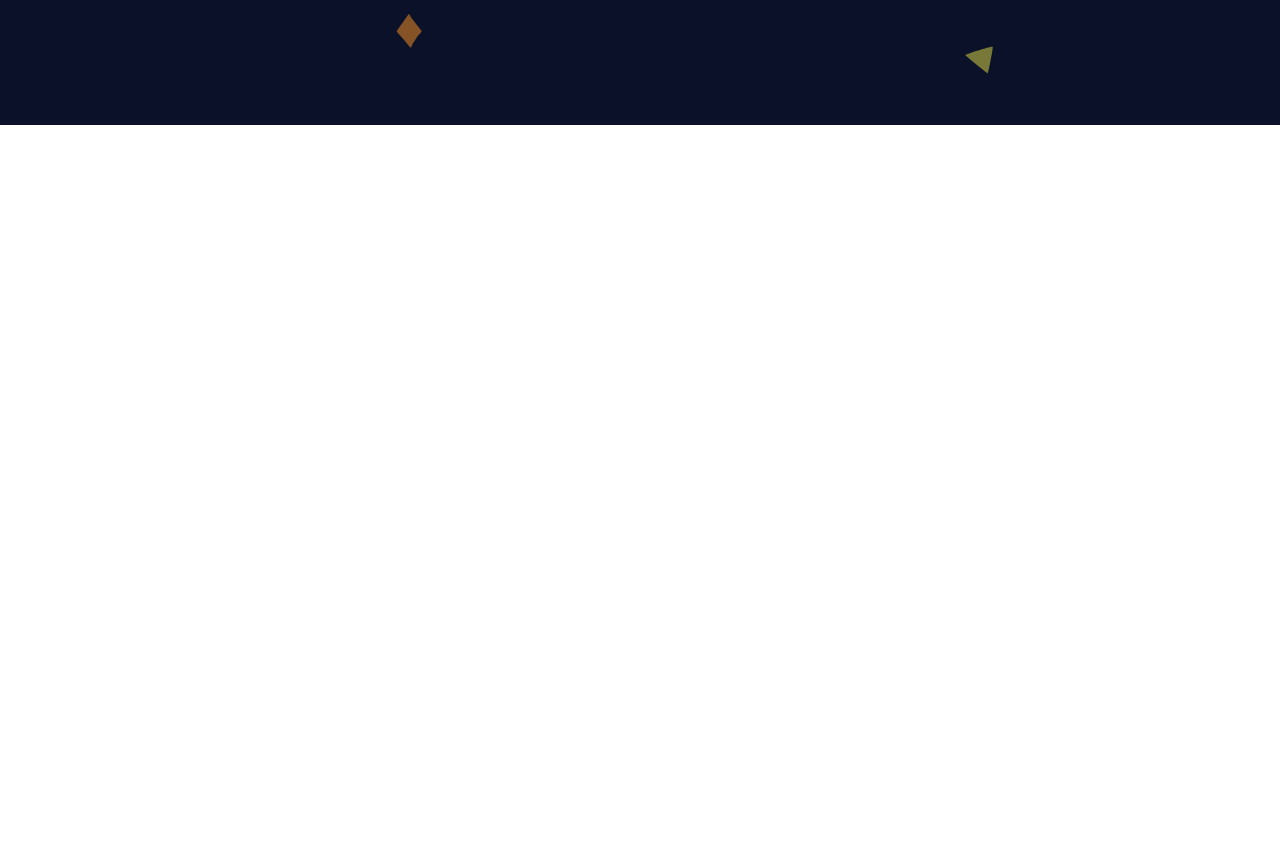
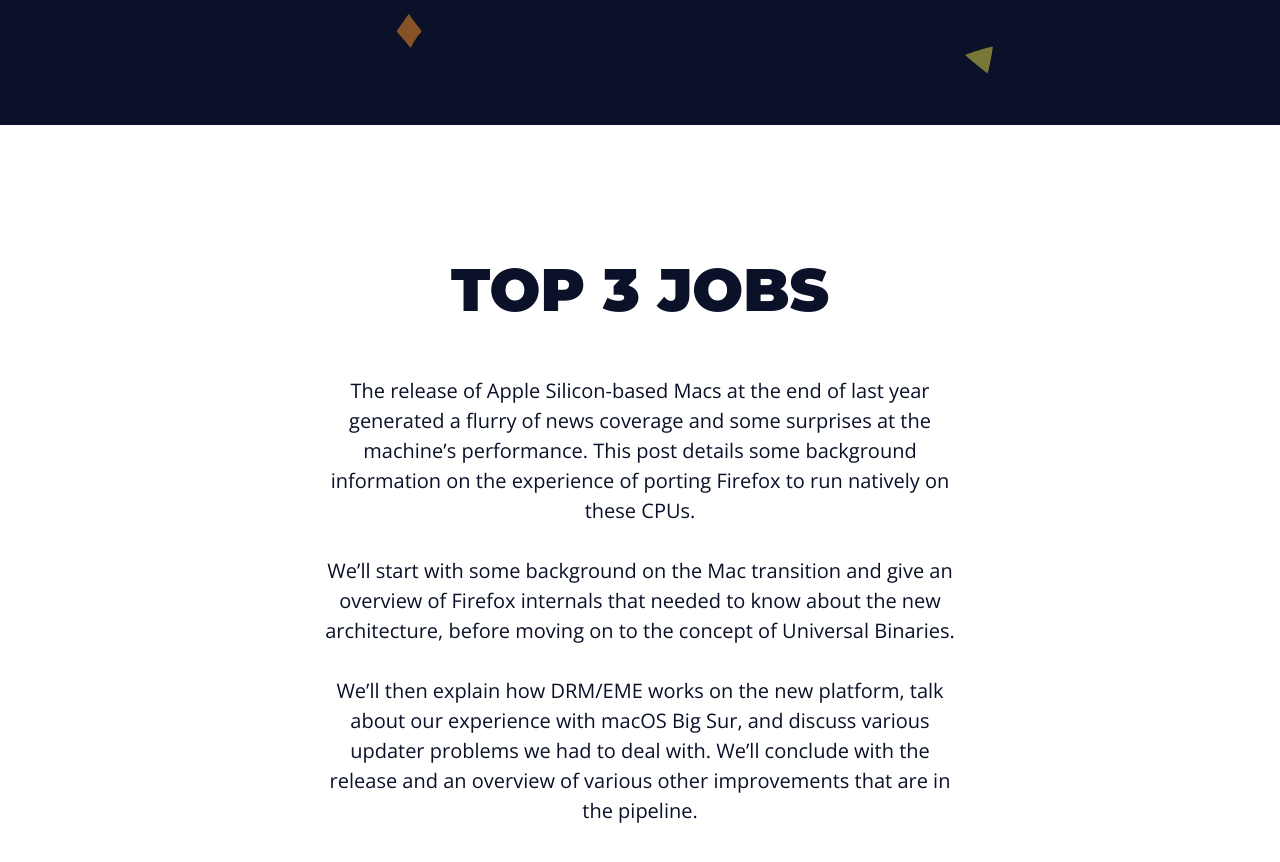
Before and after one commit to RafaelXSBR/AulaJS, a plain HTML site: page landing/index.html in a window 1280 px wide. Shown: the part 800-1662 px from the top of the page. Drawn offline with nearby package versions, Linux system fonts and the light colour scheme.

Commit message:
acrecentado conteudos

```diff
--- a/landing/assests/css/classes.css
+++ b/landing/assests/css/classes.css
@@ -6,6 +6,7 @@
 }
 .white-bg {
   background: var(--white-color);
+  color: var(--primary-color);
 }
 .main-content {
   max-width: 120rem;
--- a/landing/assests/css/elements.css
+++ b/landing/assests/css/elements.css
@@ -4,6 +4,7 @@
 }
 html {
   font-size: 62.5%;
+  scroll-behavior: smooth;
 }
 body {
   font-family: 'Open Sans', sans-serif;
@@ -24,7 +25,10 @@ h1 {
   text-transform: uppercase;
 }
 h2 {
-  font-size: 5.5rem;
+    font-size: 6rem;
+    margin-bottom: 5rem;
+    text-transform: uppercase;
+    line-height: 1.2;
 }
 h3 {
   font-size: 5rem;
@@ -41,3 +45,7 @@ h6 {
 a {
   text-decoration: none;
 }
+
+p {
+  margin-bottom: 3rem;
+}
--- a/landing/assests/css/styles.css
+++ b/landing/assests/css/styles.css
@@ -19,14 +19,18 @@
     justify-content: center;
 }
 
-.intro-text-content h2 {
-    font-size: 8rem;
-    margin-bottom: 5rem;
-    text-transform: uppercase;
-    line-height: 1.2;
-}
 
 .intro-img img {
     max-width: 100%;
     height: auto;
 }
+
+.top3-content {
+    max-width: 64rem;
+    display: flex;
+    flex-flow: column wrap;
+    justify-content: center;
+    height: 100vh;
+    text-align: center;
+
+}
--- a/landing/index.html
+++ b/landing/index.html
@@ -25,8 +25,8 @@
             </h1>
             <nav>
                 <ul>
-                    <li><a href="#">intro</a></li>
-                    <li><a href="#">top 3</a></li>
+                    <li><a href="#intro">intro</a></li>
+                    <li><a href="#top3">top 3</a></li>
                     <li><a href="#">gallery</a></li>
                     <li><a href="#">work</a></li>
                     <li><a href="#">contact</a></li>
@@ -38,7 +38,7 @@
 
     <div class="menu-spacing"></div>
 
-    <section class="intro main-bg section">
+    <section id="intro" class="intro main-bg section">
         <div class="main-content intro-content">
             <div class="intro-text-content">
                 <h2>January brings us Firefox 85</h2>
@@ -55,8 +55,18 @@
             </div>
         </div>
     </section>
-    <section class="white-bg section">
-
+    <section id="top3" class="white-bg section">
+        <div class="main-content top3-content">
+            <h2>top 3 jobs</h2>
+            <p>The release of Apple Silicon-based Macs at the end of last year generated a flurry of news coverage and
+                some surprises at the machine’s performance. This post details some background information on the
+                experience of porting Firefox to run natively on these CPUs.</p>
+            <p>We’ll start with some background on the Mac transition and give an overview of Firefox internals that
+                needed to know about the new architecture, before moving on to the concept of Universal Binaries.</p>
+            <p>We’ll then explain how DRM/EME works on the new platform, talk about our experience with macOS Big Sur,
+                and discuss various updater problems we had to deal with. We’ll conclude with the release and an
+                overview of various other improvements that are in the pipeline.</p>
+        </div>
     </section>
 
 </body>
```
